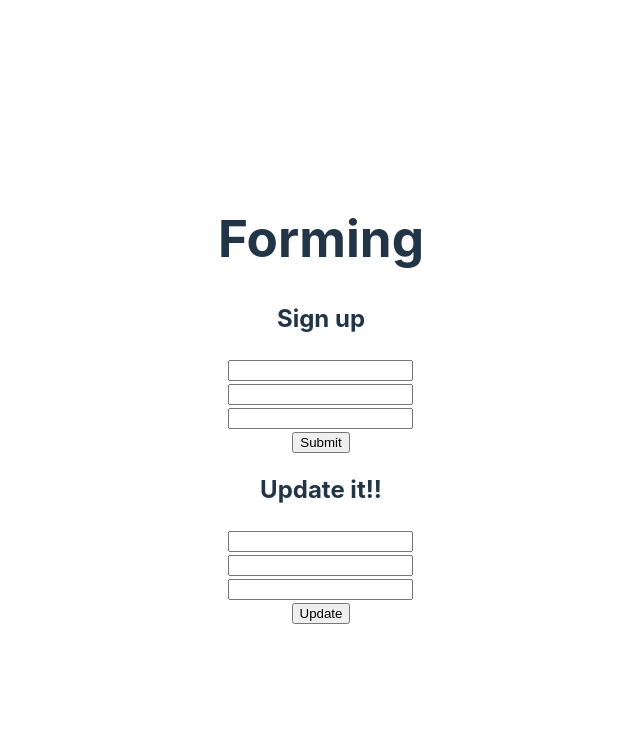
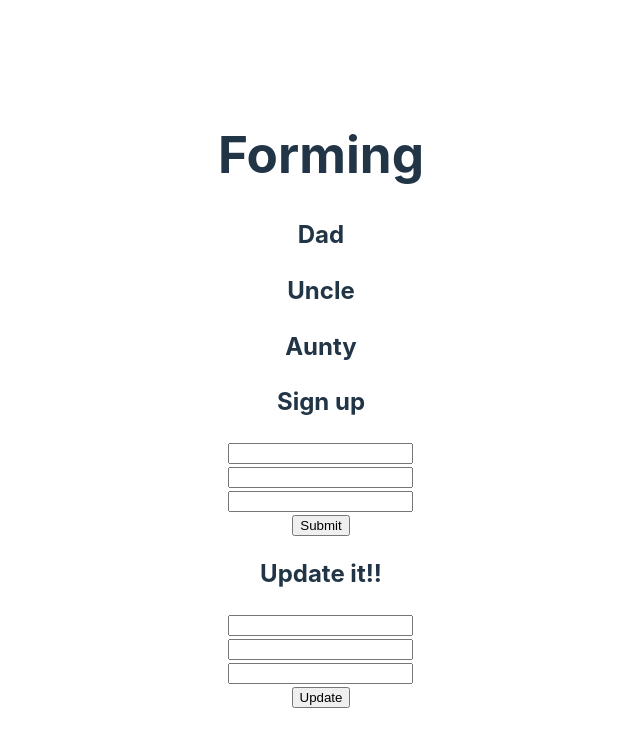
Before and after one commit to GGTuran/taking-away, a React (Vite) app: page / in a window 1280 px wide. Shown: the top 746 px of the page, without its empty margins (319-959 px from the left). Built offline with nearby package versions, Linux system fonts and the light colour scheme.

Commit message:
creating compo

```diff
--- a/src/App.jsx
+++ b/src/App.jsx
@@ -1,5 +1,6 @@
 
 import './App.css'
+import Grandpa from './Components/Grandpa/Grandpa'
 import ReusableForm from './Components/ReusableForm/ReusableForm'
 // import Hookform from './Components/Hookform/Hookform'
 // import Hookform from './Components/Hookform/Hookform'
@@ -24,6 +25,8 @@
     <>
 
       <h1>Forming</h1>
+
+      <Grandpa></Grandpa>
       {/* <SimpleForm></SimpleForm> */}
       {/* <StatefulForm></StatefulForm> */}
       {/* <RefForm></RefForm> */}
--- /dev/null
+++ b/src/Components/Aunty/Aunty.jsx
@@ -0,0 +1,11 @@
+
+
+const Aunty = () => {
+    return (
+        <div>
+            <h2>Aunty</h2>
+        </div>
+    );
+};
+
+export default Aunty;
--- /dev/null
+++ b/src/Components/Dad/Dad.jsx
@@ -0,0 +1,10 @@
+
+const Dad = () => {
+    return (
+        <div>
+            <h2>Dad</h2>
+        </div>
+    );
+};
+
+export default Dad;
--- /dev/null
+++ b/src/Components/Grandpa/Grandpa.jsx
@@ -0,0 +1,16 @@
+import Aunty from "../Aunty/Aunty";
+import Dad from "../Dad/Dad";
+import Uncle from "../Uncle/Uncle";
+
+
+const Grandpa = () => {
+    return (
+        <div>
+            <Dad></Dad>
+            <Uncle></Uncle>
+            <Aunty></Aunty>
+        </div>
+    );
+};
+
+export default Grandpa;
--- /dev/null
+++ b/src/Components/Uncle/Uncle.jsx
@@ -0,0 +1,11 @@
+
+
+const Uncle = () => {
+    return (
+        <div>
+            <h2>Uncle</h2>
+        </div>
+    );
+};
+
+export default Uncle;
```
